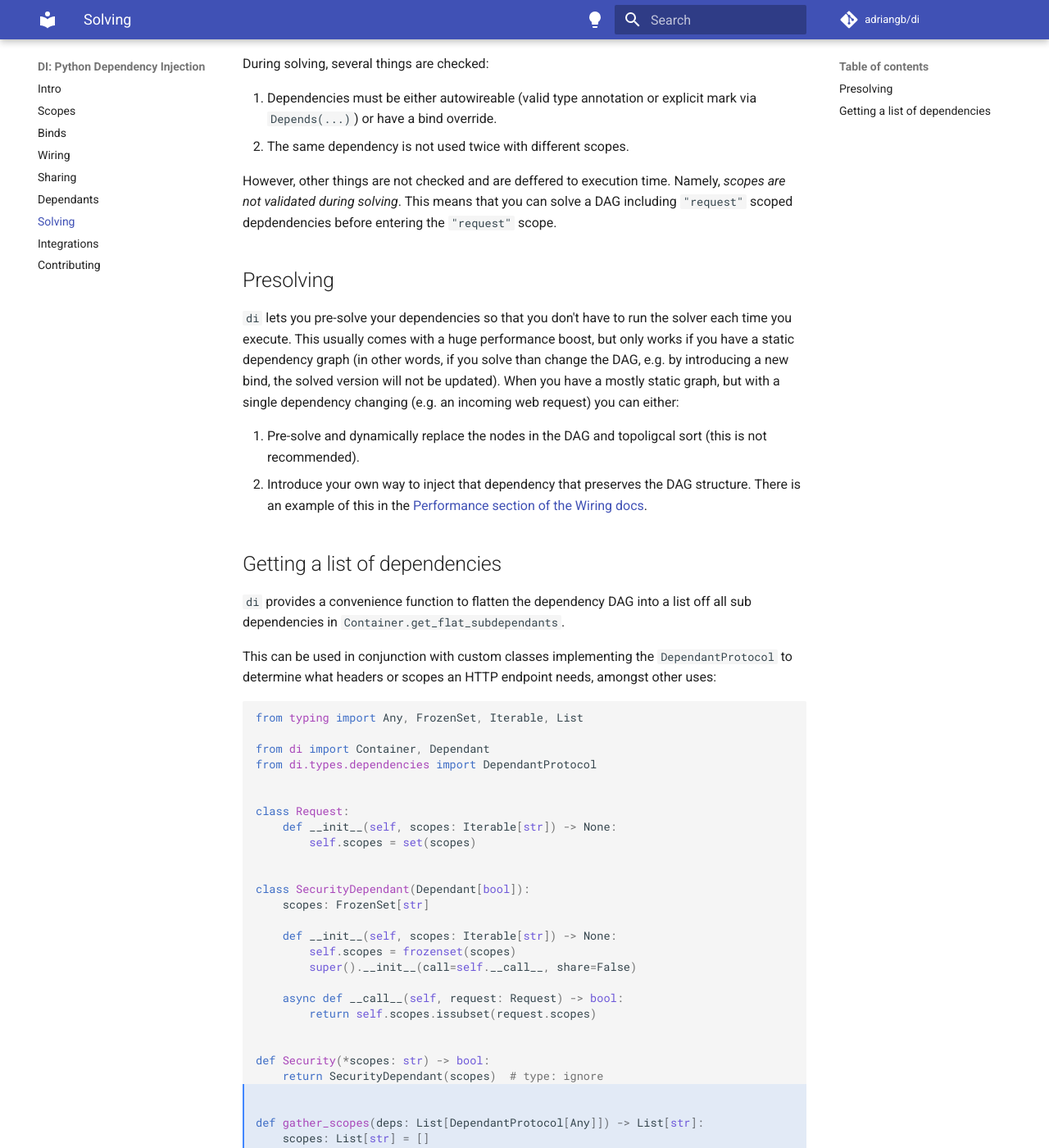
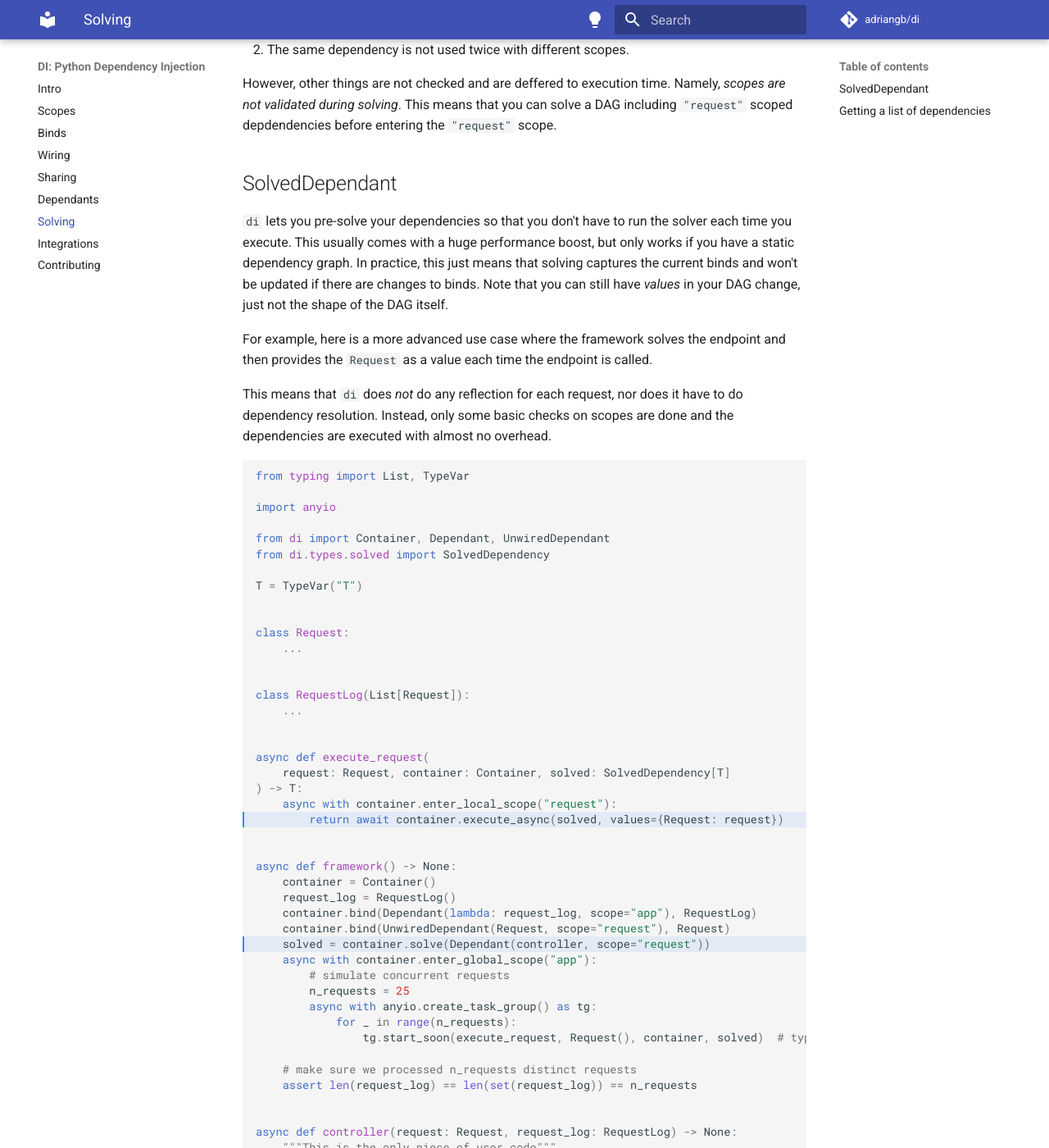
Before and after one commit to adriangb/di, an MkDocs documentation site: the page built from docs/solving.md, in a window 1280 px wide and 1400 px high, scrolled down 468 px. Shown: the whole window at 82% size. Built offline with MkDocs 1.6.1 and Material for MkDocs 9.7.7, drawn with Linux system fonts in a browser that asks for light colours; comment, search, counter and statistics services are not loaded; the version menu is left out; some of the changed text lies outside the part shown.

Commit message:
docs: improve docs

````diff
--- a/docs/solving.md
+++ b/docs/solving.md
@@ -7,27 +7,33 @@ Solving a dependency consists of 2 steps:
 
 Accordingly, a `SolvedDependency` in `di` corresponds of a DAG of `DependencyProtocol`'s and a topological sort of this DAG.
 You can get a `SolvedDependency` via `Container.solve`.
-You can then store this value or provide it to `Container.execute_solved` or `Container.get_flat_subdependants`.
-
-!! note
-    Internally, `Container.execute` just calls `Container.solve` and `Container.execute_solved`.
+You can then store this value or provide it to `Container.execute_sync` or `Container.execute_async`.
 
 During solving, several things are checked:
 
-1. Dependencies must be either autowireable (valid type annotation or explicit mark via `Depends(...)`) or have a bind override.
+1. Any dependencies that can't be fully autowirired have binds.
 2. The same dependency is not used twice with different scopes.
 
 However, other things are not checked and are deffered to execution time. Namely, *scopes are not validated during solving*.
 This means that you can solve a DAG including `"request"` scoped depdendencies before entering the `"request"` scope.
 
-## Presolving
+## SolvedDependant
 
 `di` lets you pre-solve your dependencies so that you don't have to run the solver each time you execute.
-This usually comes with a huge performance boost, but only works if you have a static dependency graph (in other words, if you solve than change the DAG, e.g. by introducing a new bind, the solved version will not be updated).
-When you have a mostly static graph, but with a single dependency changing (e.g. an incoming web request) you can either:
+This usually comes with a huge performance boost, but only works if you have a static dependency graph.
+In practice, this just means that solving captures the current binds and won't be updated if there are changes to binds.
+Note that you can still have *values* in your DAG change, just not the shape of the DAG itself.
 
-1. Pre-solve and dynamically replace the nodes in the DAG and topoligcal sort (this is not recommended).
-2. Introduce your own way to inject that dependency that preserves the DAG structure. There is an example of this in the [Performance section of the Wiring docs].
+For example, here is a more advanced use case where the framework solves the endpoint and then provides the `Request` as a value each time the endpoint is called.
+
+This means that `di` does *not* do any reflection for each request, nor does it have to do dependency resolution.
+Instead, only some basic checks on scopes are done and the dependencies are executed with almost no overhead.
+
+```Python hl_lines="23 31"
+--8<-- "docs/src/solved_dependant.py"
+```
+
+To disable scope checks (perhaps something reasonable to do in a web framework after 1 request is processed), you can pass the `validate_scopes=False` parameter to `execute_sync` or `execute_async`.
 
 ## Getting a list of dependencies
 
--- a/docs/wiring.md
+++ b/docs/wiring.md
@@ -55,21 +55,7 @@ For more information on binds in `di`, see our [Binds] docs.
 
 Reflection (inspecting function signatures for dependencies) *is* slow.
 For this reason, `di` tries to avoid it as much as possible.
-The API is designed around isolating autowiring and execution.
-For example, `di` will let you "solve" a dependency into a DAG (directed acyclic graph) and a topological sort of this DAG.
-You can then provide this solved dependency back to `di` and it will execute it _without any introspection or reflection_.
-This means that if you are not dynamically changing your dependency graph, you incurr basically no cost for autowiring.
+The best way to avoid extra introspection is to re-use [Solved Dependants].
 
-For example, here is a more advanced use case where the framework solves the endpoint and then provides the `Request` as a value each time the endpoint is called.
-
-This means that `di` does *not* do any reflection for each request, nor does it have to do dependency resolution.
-Instead, only some basic checks on scopes are done and the dependencies are executed with almost no overhead.
-
-```Python hl_lines="20-35 42"
---8<-- "docs/src/solved_dependant.py"
-```
-
-To disable scope checks (perhaps something reasonable to do in a web framework after 1 request is processed), you can pass the `validate_scopes=False` parameter to `execute_sync` or `execute_async`.
-
+[Solved Dependants]: solving.md#SolvedDependant
 [binds]: binds.md
-[convetxvars]: https://docs.python.org/3/library/contextvars.html
--- a/pyproject.toml
+++ b/pyproject.toml
@@ -1,6 +1,6 @@
 [tool.poetry]
 name = "di"
-version = "0.12.2"
+version = "0.12.3"
 description = "Autowiring dependency injection"
 authors = ["Adrian Garcia Badaracco <adrian@adriangb.com>"]
 readme = "README.md"
````
